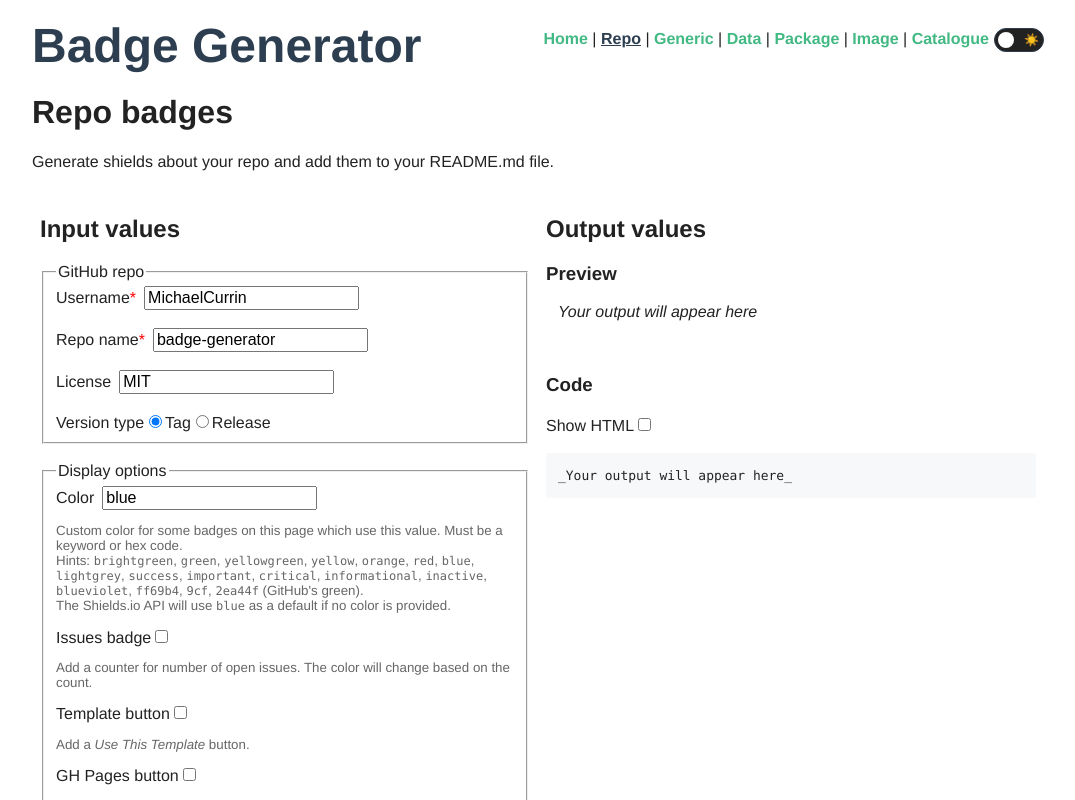
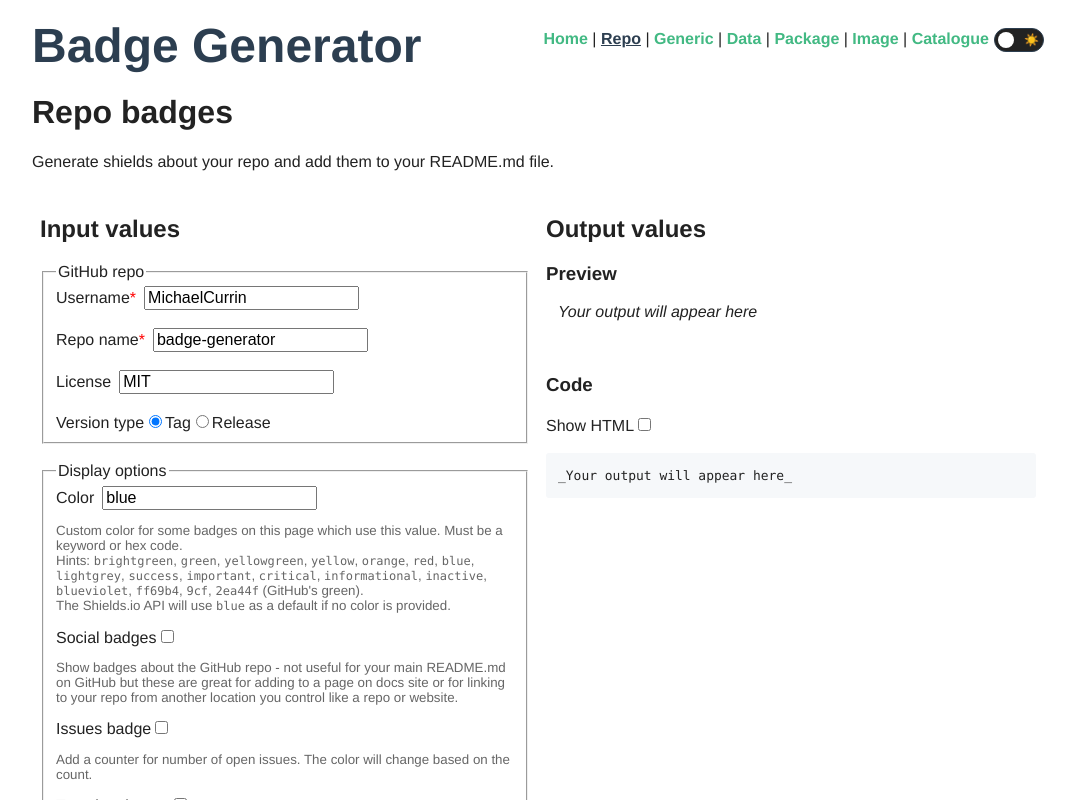
Before and after one commit to MichaelCurrin/badge-generator, a Vue app: page /#/repo in a window 1280 px wide. Shown: the top 800 px of the page, without its empty margins (102-1177 px from the left). Built offline with nearby package versions, Linux system fonts and the light colour scheme; a small style sheet from the web is missing.

Commit message:
feat: make social badges optional

```diff
--- a/src/views/RepoBadges.vue
+++ b/src/views/RepoBadges.vue
@@ -62,6 +62,12 @@
                 v-model="badgeColor"
                 placeholder="e.g. blue"
                 :note="colorHelp"
+              />
+
+              <Checkbox
+                label="Social badges"
+                v-model="addSocialBadges"
+                note="Show badges about the GitHub repo - not useful for your main README.md on GitHub but these are great for adding to a page on docs site or for linking to your repo from another location you control like a repo or website."
               />
 
               <Checkbox
@@ -172,9 +178,10 @@ export default defineComponent({
       repoName: store.getRepoName(),
       licenseType: "MIT",
 
+      addSocialBadges: false,
+      addIssues: false,
       useThisTemplate: false,
       ghPages: false,
-      addIssues: false,
       addDocsSection: true,
       addLicenseSection: true,
       badgeColor: COLOR_PRESETS.Default,
@@ -220,9 +227,20 @@ export default defineComponent({
       const versionBadge = repo.tagBadge(this.versionType as TagTypes),
         licenseBadge = repo.licenseBadge(true);
 
-      const repoBadge = repo.ghBadge();
-      const starsBadge = repo.ghCounterBadge("stars");
-      const forksBadge = repo.ghCounterBadge("forks");
+      let socialBadges = "";
+      if (this.addSocialBadges) {
+        const repoBadge = repo.ghBadge();
+        const starsBadge = repo.ghCounterBadge("stars");
+        const forksBadge = repo.ghCounterBadge("forks");
+        socialBadges = `\
+_Social buttons_
+
+${repoBadge}
+${starsBadge}
+${forksBadge}
+`;
+      }
+
       const issuesBadge = this.addIssues ? repo.ghCounterBadge("issues") : "";
 
       const templateButton = this.useThisTemplate
@@ -241,11 +259,7 @@ export default defineComponent({
         : "";
 
       this.result = `\
-_Social buttons_
-
-${repoBadge}
-${starsBadge}
-${forksBadge}
+${socialBadges}
 
 _Repo metadata_
 
```
